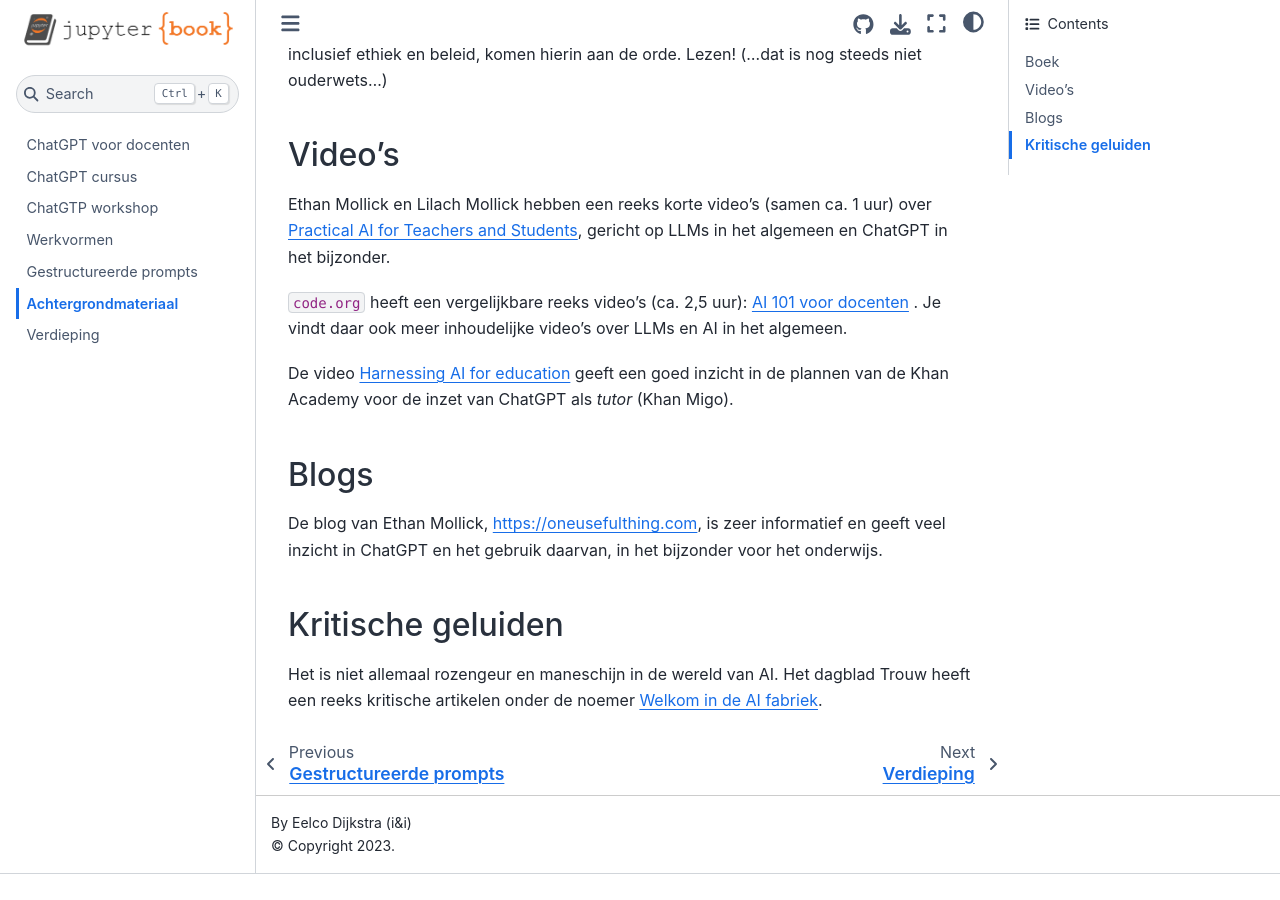
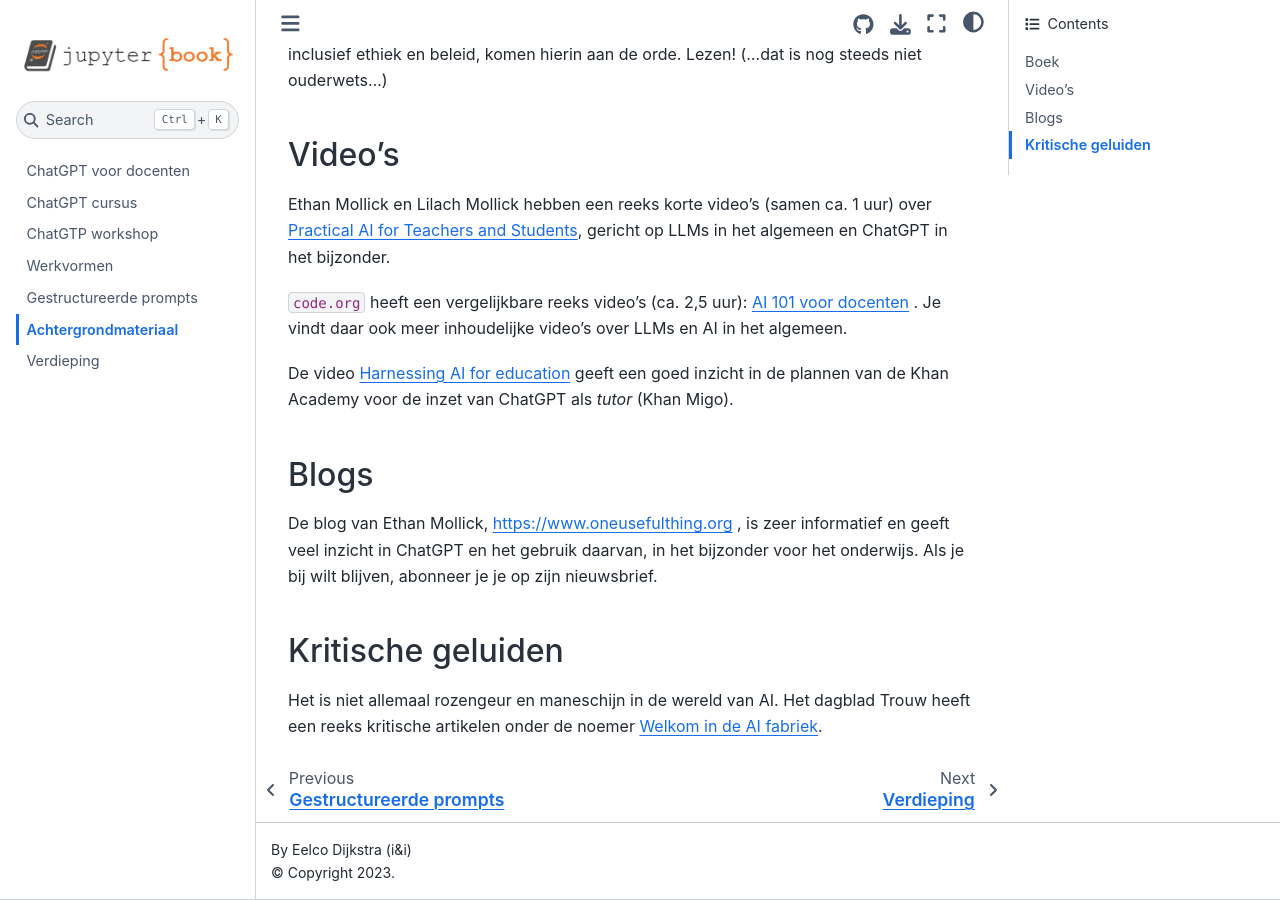
Before and after one commit to infvo/chatgptbook, a Jupyter Book: the page built from achtergrond.md, in a window 1280 px wide and 900 px high, scrolled down 937 px. Built offline with Jupyter Book 1.0.4 settings and Sphinx 7.4.7 and the Sphinx Book theme 1.1.4, drawn with Linux system fonts in a browser that asks for light colours; before the commit the page ends 1811 px from its top, so only the background shows below that.

Commit message:
Correcties

```diff
--- a/achtergrond.md
+++ b/achtergrond.md
@@ -44,8 +44,9 @@
 
 ## Blogs
 
-De blog van Ethan Mollick, https://oneusefulthing.com, is zeer informatief en
+De blog van Ethan Mollick, https://www.oneusefulthing.org , is zeer informatief en
 geeft veel inzicht in ChatGPT en het gebruik daarvan, in het bijzonder voor het onderwijs.
+Als je bij wilt blijven, abonneer je je op zijn nieuwsbrief.
 
 ## Kritische geluiden
 
```
Also changed, not shown: intro.md (+1 -1 lines).
